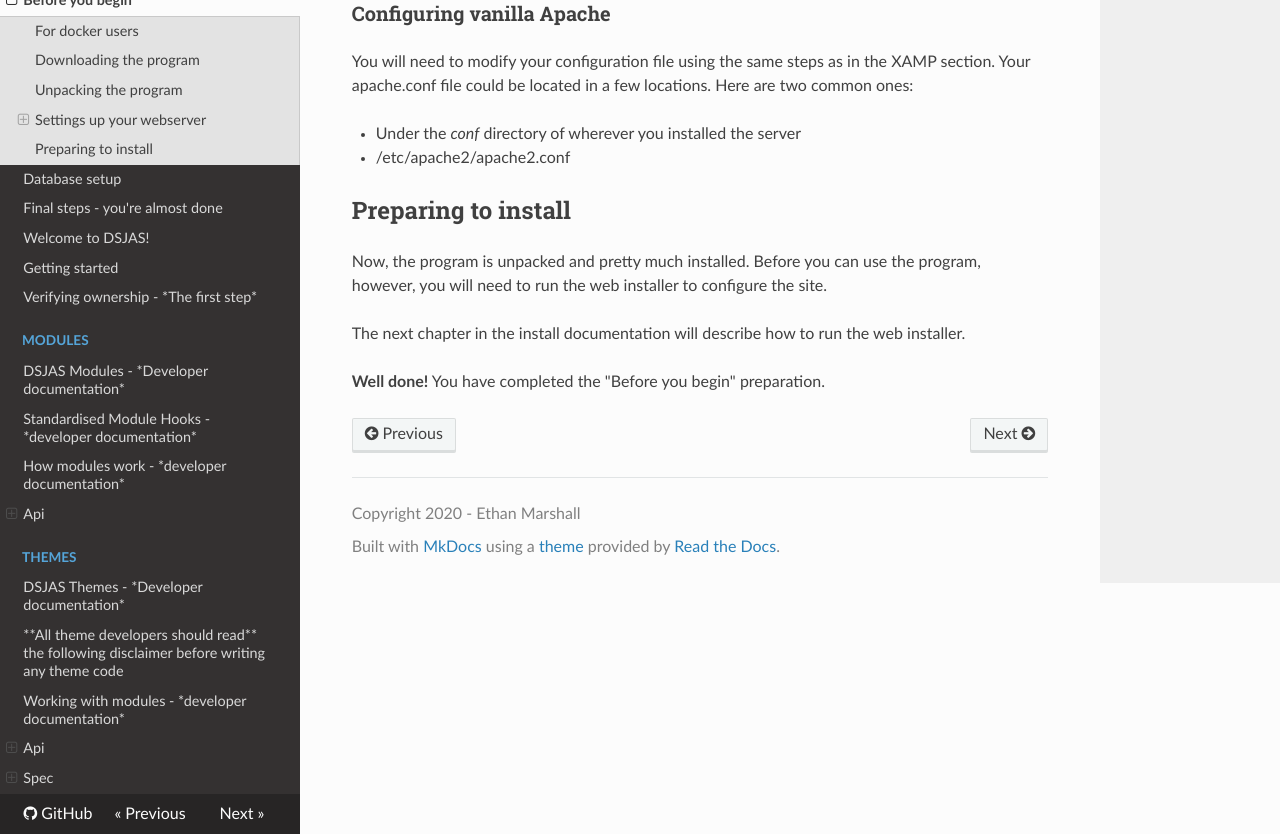
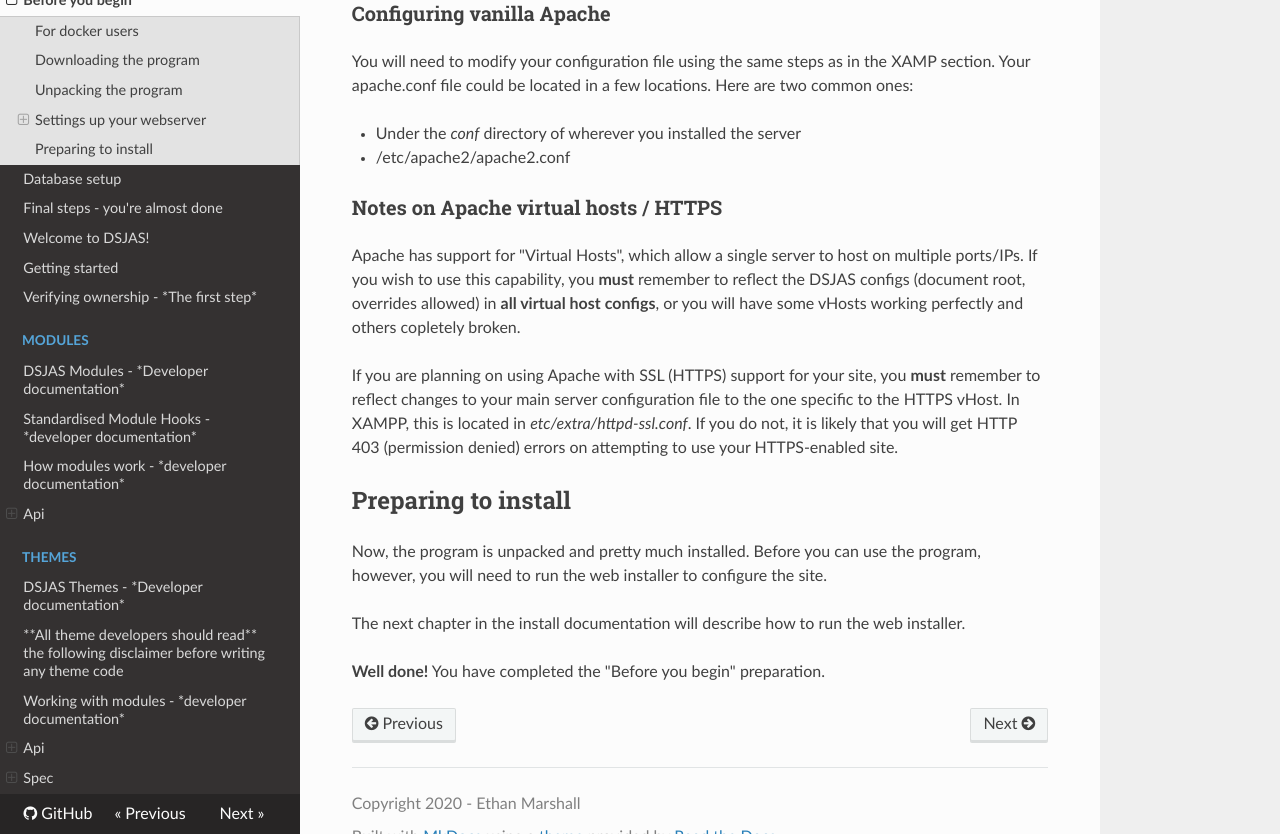
Before and after one commit to DSJAS/DSJAS, an MkDocs documentation site: the page built from docs/install/Before you begin.md, in a window 1280 px wide and 900 px high, scrolled down 3810 px, cut to the strip 66-900 px from the top of the window. Built offline with MkDocs 1.6.1, drawn with Linux system fonts in a browser that asks for light colours; nearby versions of some CDN libraries.

Commit message:
Add warning for Apache vHost users

```diff
--- a/docs/install/Before you begin.md
+++ b/docs/install/Before you begin.md
@@ -86,6 +86,12 @@ You will need to modify your configuration file using the same steps as in the X
 * Under the *conf* directory of wherever you installed the server
 * /etc/apache2/apache2.conf
 
+### Notes on Apache virtual hosts / HTTPS
+
+Apache has support for "Virtual Hosts", which allow a single server to host on multiple ports/IPs. If you wish to use this capability, you **must** remember to reflect the DSJAS configs (document root, overrides allowed) in **all virtual host configs**, or you will have some vHosts working perfectly and others copletely broken.
+
+If you are planning on using Apache with SSL (HTTPS) support for your site, you **must** remember to reflect changes to your main server configuration file to the one specific to the HTTPS vHost. In XAMPP, this is located in *etc/extra/httpd-ssl.conf*. If you do not, it is likely that you will get HTTP 403 (permission denied) errors on attempting to use your HTTPS-enabled site.
+
 ## Preparing to install
 
 Now, the program is unpacked and pretty much installed. Before you can use the program, however, you will need to run the web installer to configure the site.
```
